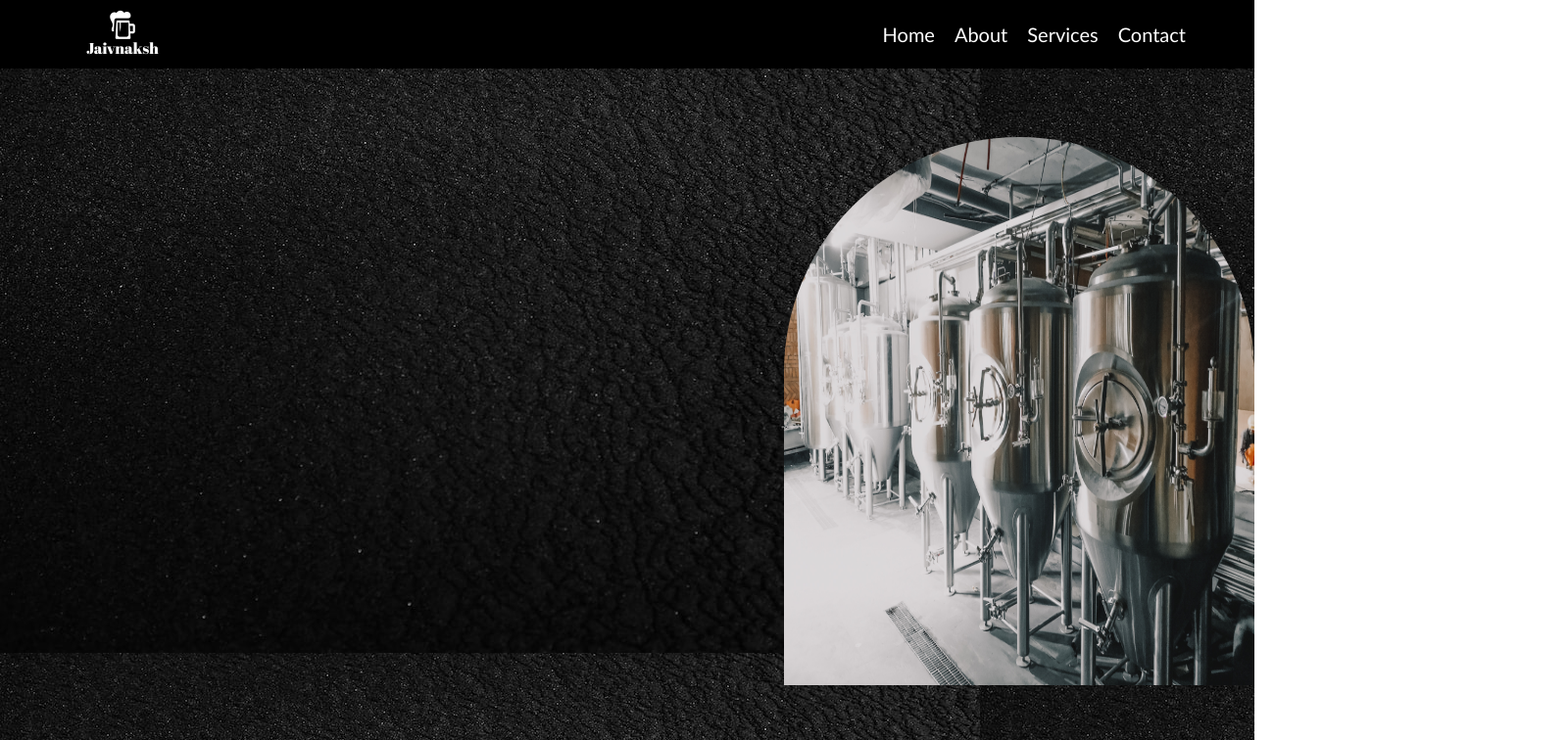
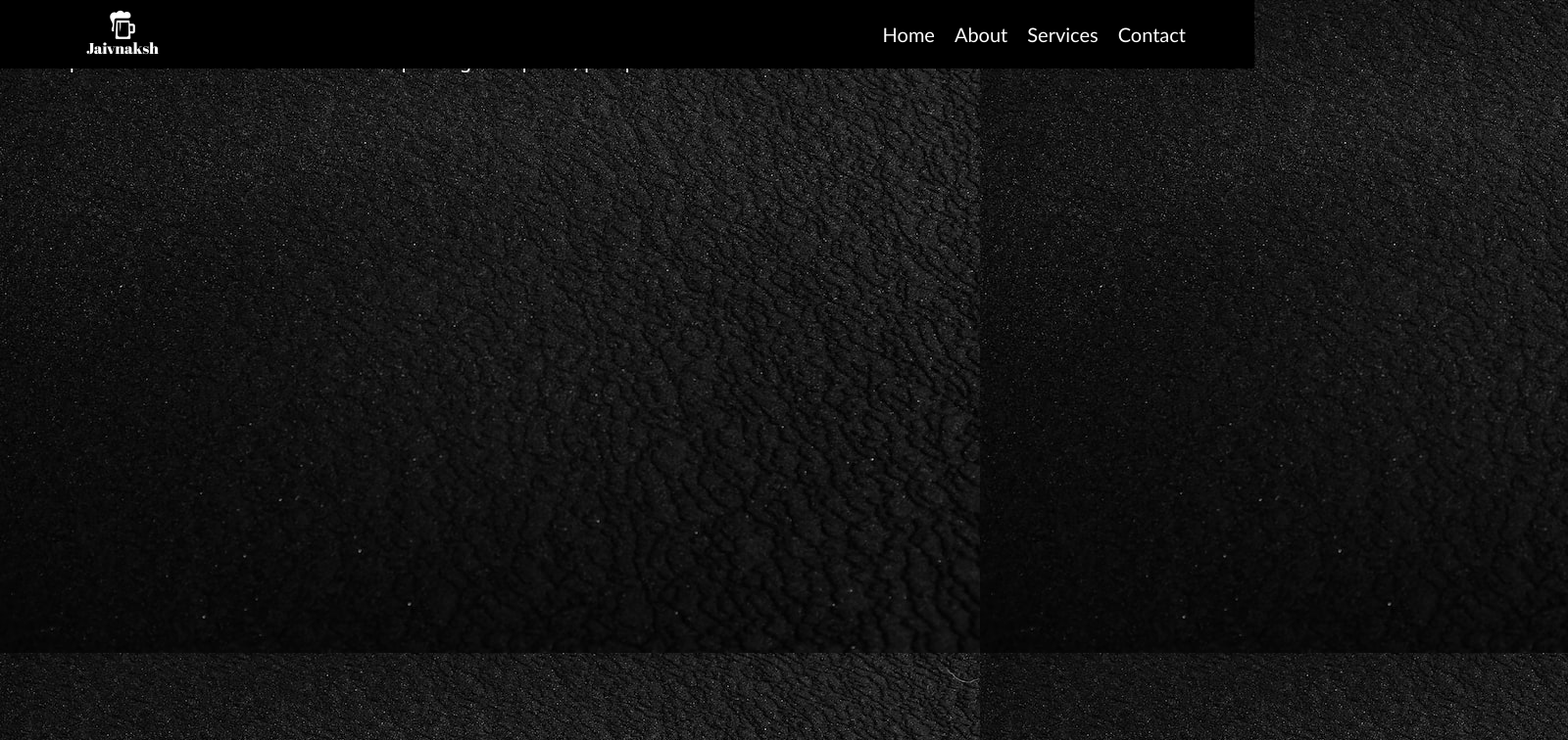
Before and after one commit to Vargos98/jaivnasksh-website, a React (Create React App) app: page / in a window 1280 px wide. Shown: the top 756 px of the page at 98% size, 1600 px wide, since content can reach past the window. Built offline with nearby package versions, Linux system fonts and the light colour scheme.

Commit message:
Created navbar and Landing page

```diff
--- a/src/components/header/Header.jsx
+++ b/src/components/header/Header.jsx
@@ -1,21 +1,15 @@
 import './header.css';
-import image from './header.jpg';
+import image from './back.jpg';
 
 export default function Header() {
   return (
-    <section className='header-wrapper'>
-      <div className="header-container">
-        <div className="header-left">
+    <div className='head__container'>
+
+        <h1 className='head-text'>Jaivnaksh Motto</h1>
+        <br/>
+        <p className='head-qoute'>Lorem ipsum dolor sit amet consectetur adipisicing elit. Ipsum, persp</p>
 
 
-        </div>
-        <div className="header-right">
-
-          <div >
-            <img className="header-image" src={image} alt="brewery machine" />
-          </div>
-        </div>
-      </div>
-    </section>
+    </div>
   )
 }
--- a/src/components/header/header.css
+++ b/src/components/header/header.css
@@ -1,20 +1,24 @@
-.header-wrapper{
-    background: url("./back.jpg");
-    background-color: black;
-    height: 50rem;
-    display: flex;
-}
-.header-container{
-    justify-content: space-between;
-    display: flex;
-    align-items: flex-end;
+*{
+
 }
 
-.header-image{
-    width: 30rem;
-    height: 35rem;
-    margin-left: 50rem;
-    margin-bottom: 100px;
-    border-radius: 15rem 15rem 0 0;
-    z-index: 9999;
+.head__container{
+    display: flex;
+    flex-direction: column;
+    width: 100rem;
+    height: 50rem;
+    overflow: hidden;
+    background-image: url("./back.jpg") ;
+    background-image: no-repeat;
+
 }
+
+.head-text{
+    font-size: 15px;
+    color: white;
+    text-align: center;
+}
+.head-qoute{
+    color: white;
+    font-size: 20px;
+}
```
